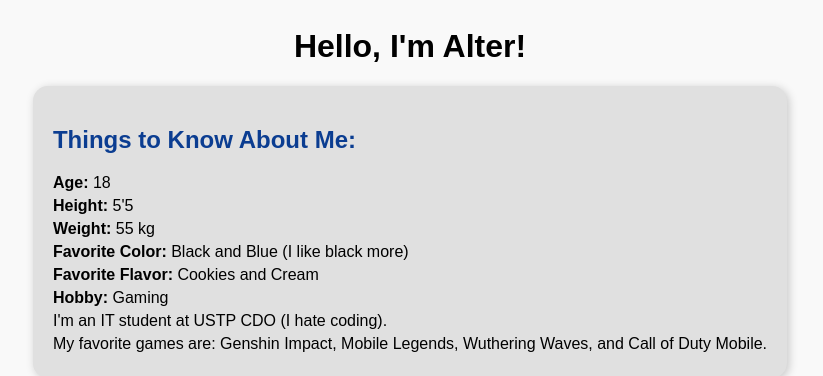
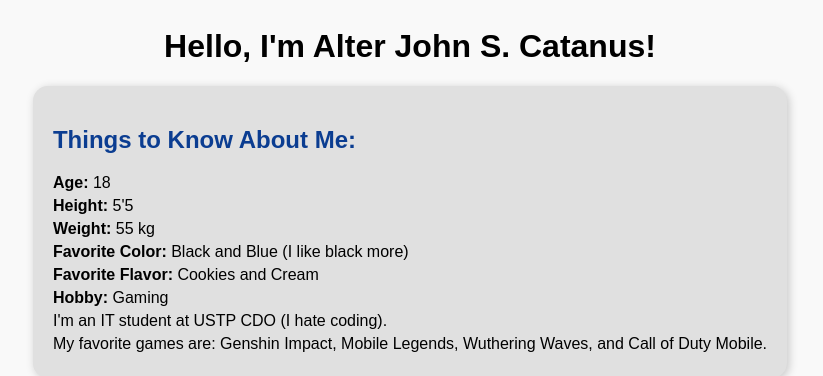
Before and after one commit to phoenixfrompubg-del/IT111-ASSIGNMENT-, a plain HTML site: page index.html in a window 1280 px wide. Shown: the top 376 px of the page, without its empty margins (230-1053 px from the left). Drawn offline with Linux system fonts and the light colour scheme.

Commit message:
Update index.html

```diff
--- a/index.html
+++ b/index.html
@@ -36,7 +36,7 @@
   </head>
 
   <body>
-    <h1>Hello, I'm Alter!</h1>
+    <h1>Hello, I'm Alter John S. Catanus!</h1>
 
     <div class="info-box">
       <h2>Things to Know About Me:</h2>
```
